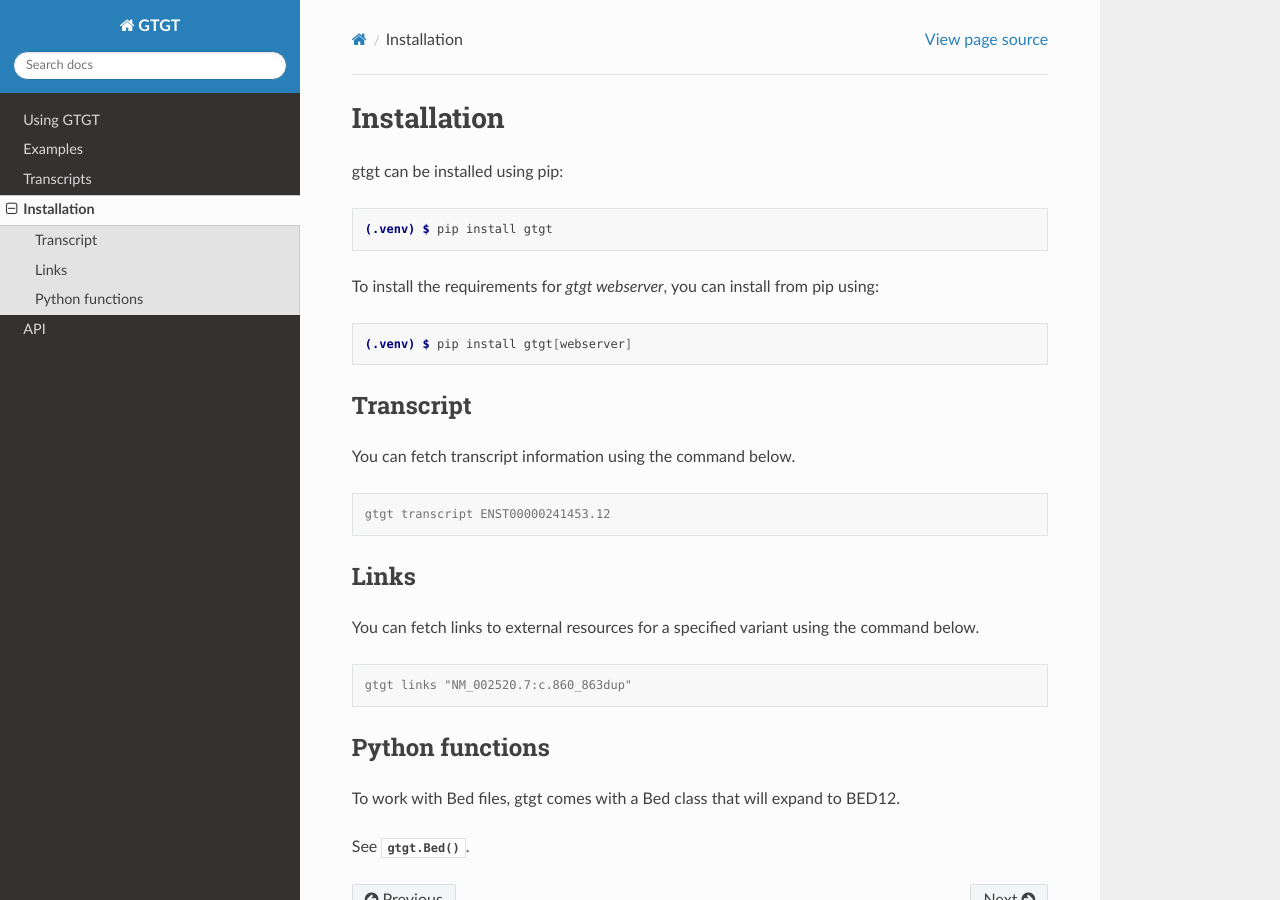
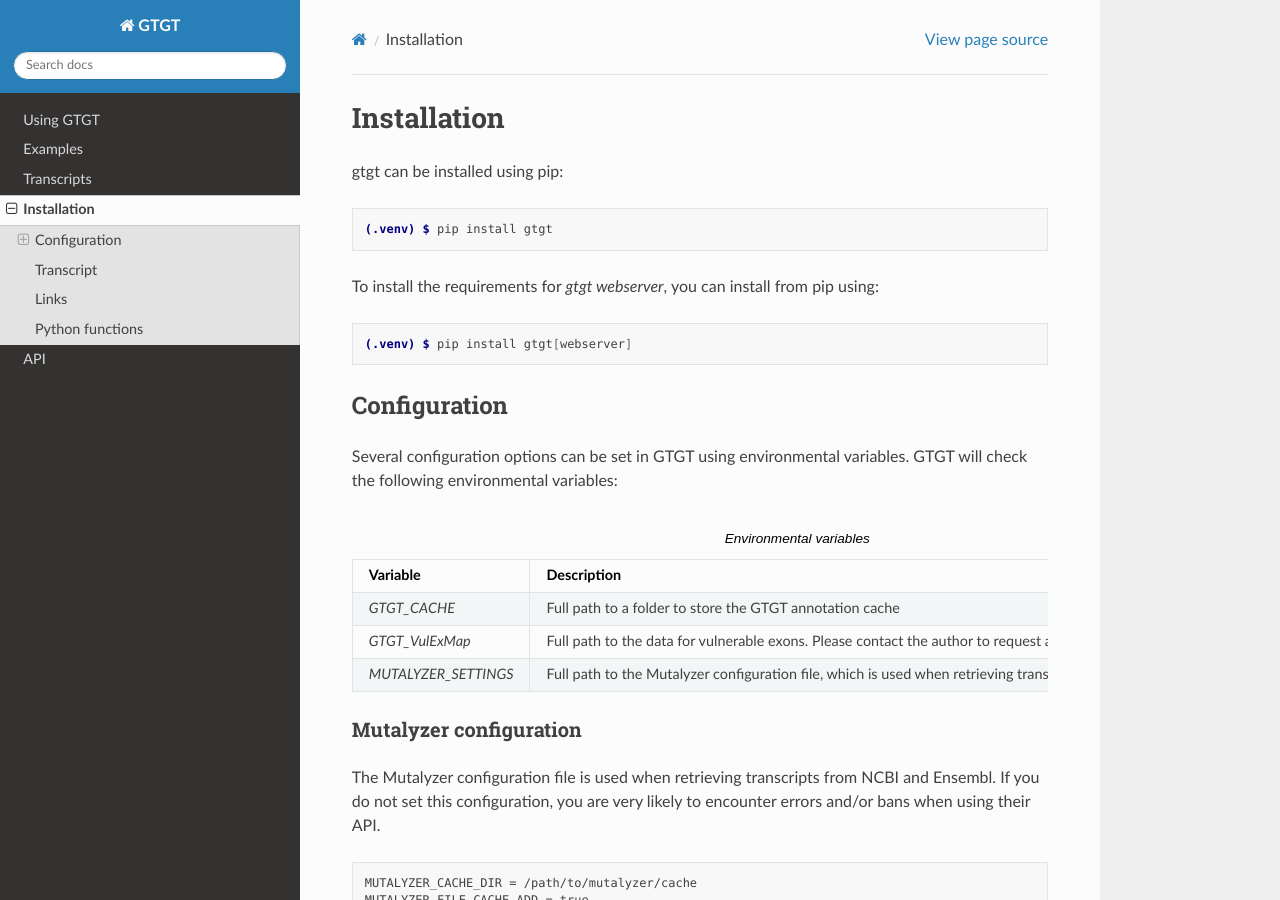
Before and after one commit to DCRT-LUMC/GTGT, a Sphinx documentation site: the page built from docs/source/install.rst, in a window 1280 px wide and 900 px high. Built offline with Sphinx 7.4.7 and the Read the Docs theme 3.1.0, drawn with Linux system fonts in a browser that asks for light colours; some of the changed text lies outside the part shown.

Commit message:
Add configuration options to documentation

```diff
--- a/docs/source/install.rst
+++ b/docs/source/install.rst
@@ -14,6 +14,35 @@
 .. code-block:: console
 
    (.venv) $ pip install gtgt[webserver]
+
+Configuration
+-------------
+Several configuration options can be set in GTGT using environmental variables. GTGT will check the following environmental variables:
+
+.. list-table:: Environmental variables
+  :header-rows: 1
+
+  * - Variable
+    - Description
+  * - `GTGT_CACHE`
+    - Full path to a folder to store the GTGT annotation cache
+  * - `GTGT_VulExMap`
+    - Full path to the data for vulnerable exons. Please contact the author to
+      request a copy of this file for local usage
+  * - `MUTALYZER_SETTINGS`
+    - Full path to the Mutalyzer configuration file, which is used when retrieving transcript information
+
+
+Mutalyzer configuration
+~~~~~~~~~~~~~~~~~~~~~~~
+The Mutalyzer configuration file is used when retrieving transcripts from NCBI and Ensembl. If you do not set this configuration, you are very likely to encounter errors and/or bans when using their API.
+
+.. code-block:: text
+
+  MUTALYZER_CACHE_DIR = /path/to/mutalyzer/cache
+  MUTALYZER_FILE_CACHE_ADD = true
+  EMAIL = <your_email_here>
+  NCBI_API_KEY = <your_NCBI_API_KEY_here>
 
 Transcript
 ----------
```
